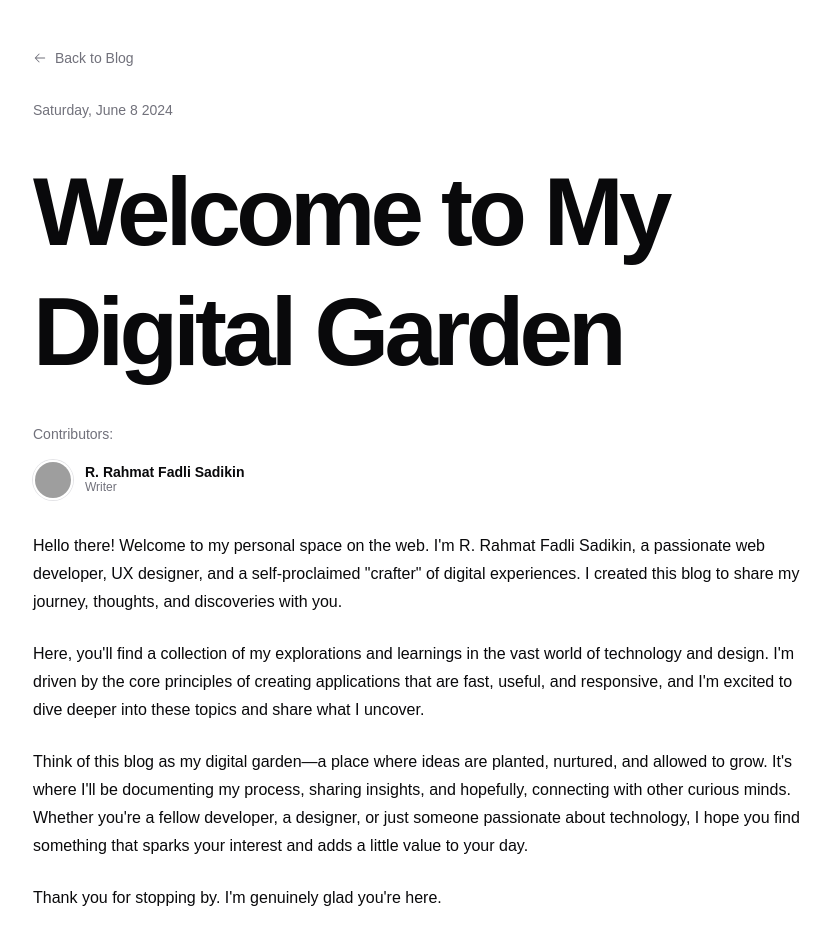
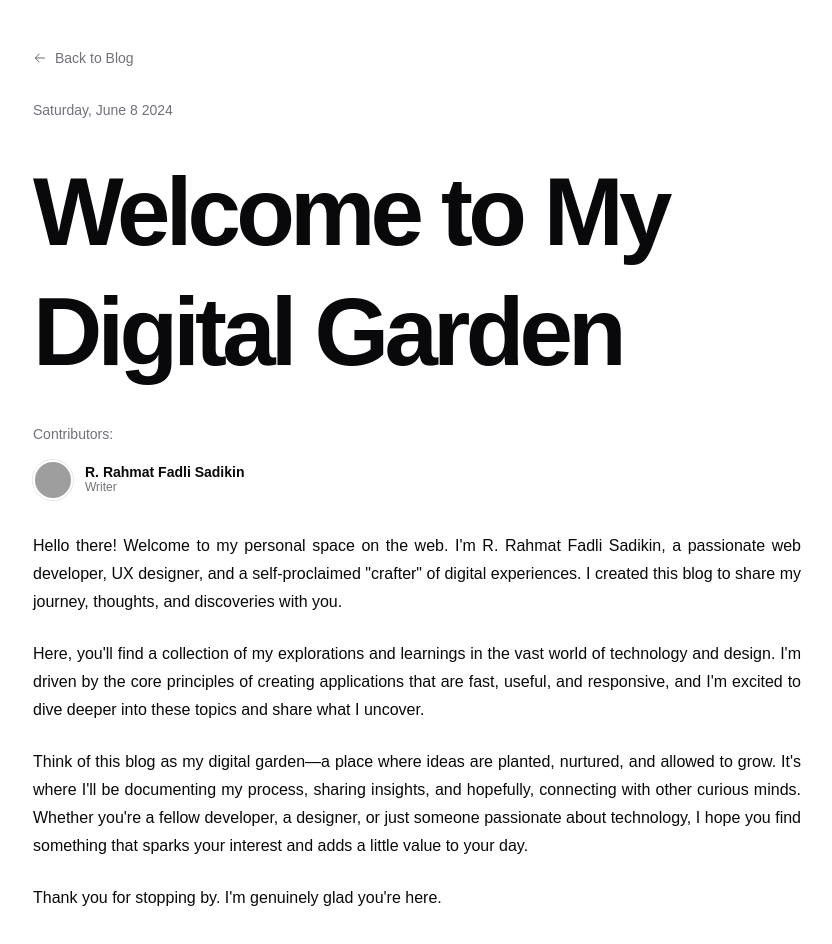
Before and after one commit to rafadlis/rafadlis.space, a Next.js app: page /blog/welcome in a window 1280 px wide. Shown: the top 944 px of the page, without its empty margins (223-1055 px from the left). Built offline with nearby package versions, Linux system fonts and the light colour scheme; grey boxes are pictures that could not be loaded.

Commit message:
fix(blog): justify text in blog paragraph component for improved readability

```diff
--- a/app/blog/_components/blog.tsx
+++ b/app/blog/_components/blog.tsx
@@ -193,7 +193,10 @@ function BlogContent({ className, ...props }: React.ComponentProps<"main">) {
 function BlogParagraph({ className, ...props }: React.ComponentProps<"p">) {
   return (
     <p
-      className={cn("leading-7 [&:not(:first-child)]:mt-6", className)}
+      className={cn(
+        "leading-7 [&:not(:first-child)]:mt-6 text-justify",
+        className
+      )}
       {...props}
     />
   )
```
